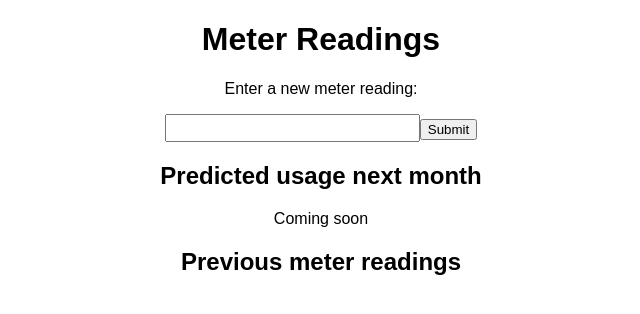
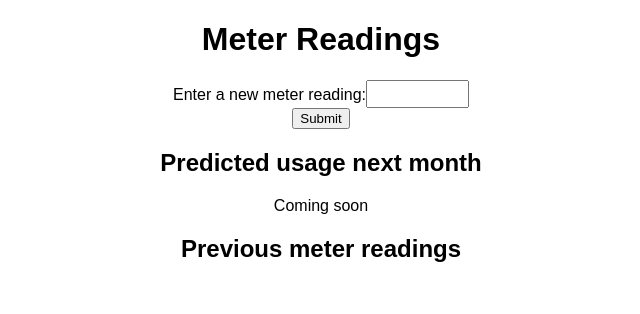
Before and after one commit to agnenevulyte/eonnext_test, a React (Create React App) app: page / in a window 1280 px wide. Shown: the top 314 px of the page, without its empty margins (319-959 px from the left). Built offline with nearby package versions, Linux system fonts and the light colour scheme.

Commit message:
Added accessibility for input

```diff
--- a/src/App.tsx
+++ b/src/App.tsx
@@ -14,8 +14,18 @@ export default function App() {
   return (
     <div className="App">
       <h1>Meter Readings</h1>
-      <p>Enter a new meter reading:</p>
-      <input className="input"></input>
+      <div className="input-container">
+        <label htmlFor="meter-reading">Enter a new meter reading:</label>
+        <input
+          id="meter-reading"
+          className="input"
+          type="number"
+          min="0"
+          max="99999"
+          pattern="[0-9]+"
+          inputMode="decimal"
+        />
+      </div>
       <button>Submit</button>
       <p className="error" style={{ display: "none" }}>
         This is an invalid meter reading.
```
